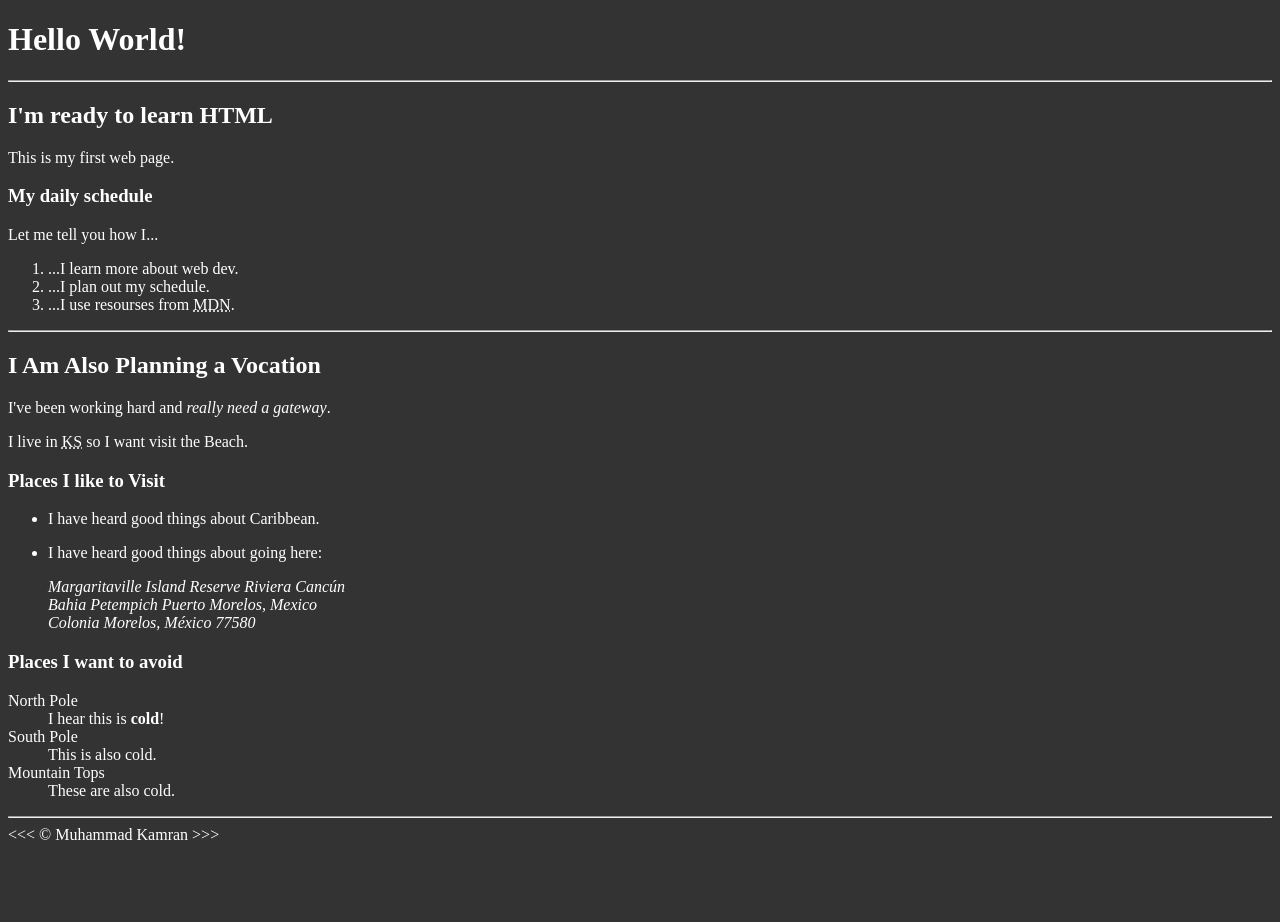
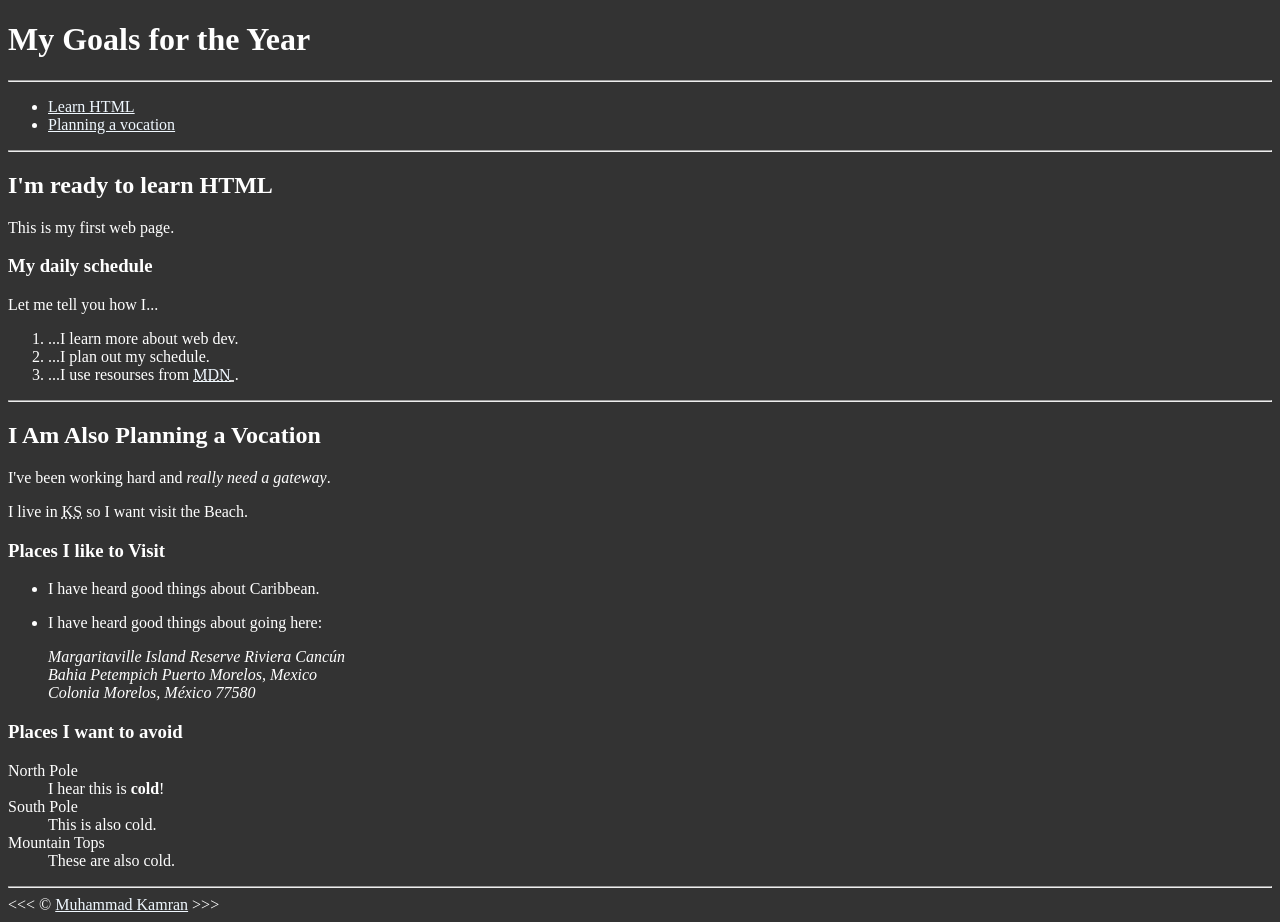
Before and after one commit to MuhammadKamran-AI/LocalRepo, a plain HTML site: page lesson_03/index.html in a window 1280 px wide. Before the commit the page ends 852 px from the top, so only its background shows below. Drawn offline with Linux system fonts and the light colour scheme.

Commit message:
All links are Added

```diff
--- /dev/null
+++ b/lesson_03/about.html
@@ -0,0 +1,26 @@
+<!doctype html>
+<html lang="en">
+	<head>
+		<meta charset="UTF-8" />
+		<meta name="viewport" content="width=device-width, initial-scale=1.0" />
+		<title>About Me</title>
+		<link rel="stylesheet" href="css/style.css" />
+	</head>
+	<body>
+		<h1>Hi, I'm Muhammad Kamra.</h1>
+
+		<hr />
+		<p>
+			Lorem ipsum dolor sit amet consectetur adipisicing elit. Earum
+			obcaecati distinctio, cum, voluptas fuga repellendus similique
+			molestias iure ducimus sequi voluptatibus unde illum laboriosam
+			soluta a neque, eius ratione accusantium.
+		</p>
+
+		<hr />
+
+		<footer>
+			&lt;&lt;&lt; &copy; <a href="/">Back to Home</a> &gt;&gt;&gt;
+		</footer>
+	</body>
+</html>
--- a/lesson_03/css/style.css
+++ b/lesson_03/css/style.css
@@ -2,3 +2,15 @@ body {
     background-color: #333;
     color: #fff;
 }
+
+a {
+    color: aliceblue;
+}
+
+a:visited {
+    color: lightgray;
+}
+
+a:hover, a:active {
+    color: #eee;
+}
--- a/lesson_03/index.html
+++ b/lesson_03/index.html
@@ -1,44 +1,69 @@
-<!DOCTYPE html>
+<!doctype html>
 <html lang="en">
 	<head>
-    <meta charset="UTF-8">
-    <meta name="viewport" content="width=device-width, initial-scale=1.0">
+		<meta charset="UTF-8" />
+		<meta name="viewport" content="width=device-width, initial-scale=1.0" />
 		<title>HTML links</title>
-    <link rel="stylesheet" href="css/style.css">
+		<link rel="stylesheet" href="css/style.css" />
 	</head>
 	<body>
 		<!-- Header -->
-    <h1>Hello World!</h1>
+		<h1>My Goals for the Year</h1>
 
         <hr>
-    <!-- Main -->
+
+        <nav>
+            <ul>
+                <li>
+                    <a href="#html">Learn HTML</a>
+                </li>
+                <li>
+                    <a href="#vocation">Planning a vocation</a>
+                </li>
+            </ul>
+        </nav>
+
+		<hr />
+
+		<section id="html">
 			<h2>I'm ready to learn HTML</h2>
 			<p>This is my first web page.</p>
-
 			<h3>My daily schedule</h3>
 			<p>Let me tell you how I...</p>
 			<ol>
 				<li>...I learn more about web dev.</li>
 				<li>...I plan out my schedule.</li>
-        <li>...I use resourses from <abbr title="Mozzila Developer Network">MDN</abbr>.</li>
+				<li>
+					...I use resourses from
+					<abbr title="Mozzila Developer Network">
+						<a href="https://developer.mozilla.org/">MDN</a> </abbr
+					>.
+				</li>
 			</ol>
+		</section>
 
-    <hr>
+		<hr />
 
+		<section id="vocation">
 			<h2>I Am Also Planning a Vocation</h2>
 			<p>I've been working hard and <em>really need a gateway</em>.</p>
-    <p>I live in <abbr title="Kasur">KS</abbr> so I want visit the Beach.</p>
+			<p>
+				I live in <abbr title="Kasur">KS</abbr> so I want visit the
+				Beach.
+			</p>
 
 			<h3>Places I like to Visit</h3>
 
 			<ul>
 				<li><p>I have heard good things about Caribbean.</p></li>
-        <li><p>I have heard good things about going here:</p>
+				<li>
+					<p>I have heard good things about going here:</p>
 					<address>
-            Margaritaville Island Reserve Riviera Cancún <br>
-            Bahia Petempich Puerto Morelos, Mexico <br>
+						Margaritaville Island Reserve Riviera Cancún <br />
+						Bahia Petempich Puerto Morelos, Mexico <br />
 						Colonia Morelos, México 77580
-        </address></li>
+					</address>
+				</li>
 			</ul>
 
 			<h3>Places I want to avoid</h3>
@@ -52,9 +77,11 @@
 				<dt>Mountain Tops</dt>
 				<dd>These are also cold.</dd>
 			</dl>
+		</section>
 
-    <hr>
+		<hr />
 		<!-- footer -->
-    &lt;&lt;&lt; &copy; Muhammad Kamran &gt;&gt;&gt;
+		&lt;&lt;&lt; &copy;
+		<a href="about.html">Muhammad Kamran</a> &gt;&gt;&gt;
 	</body>
 </html>
```
Lines whose indentation alone changed are shown as unchanged.
